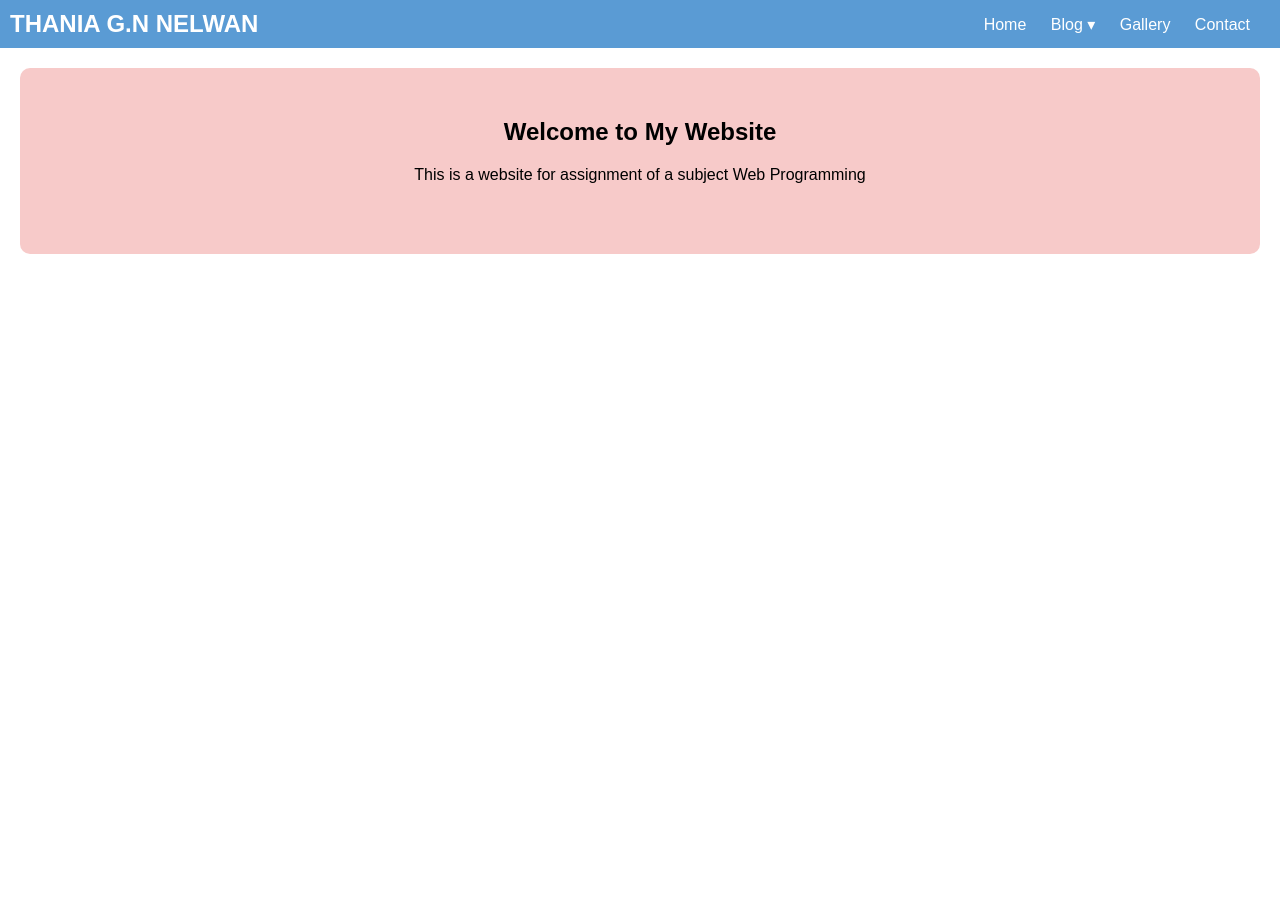
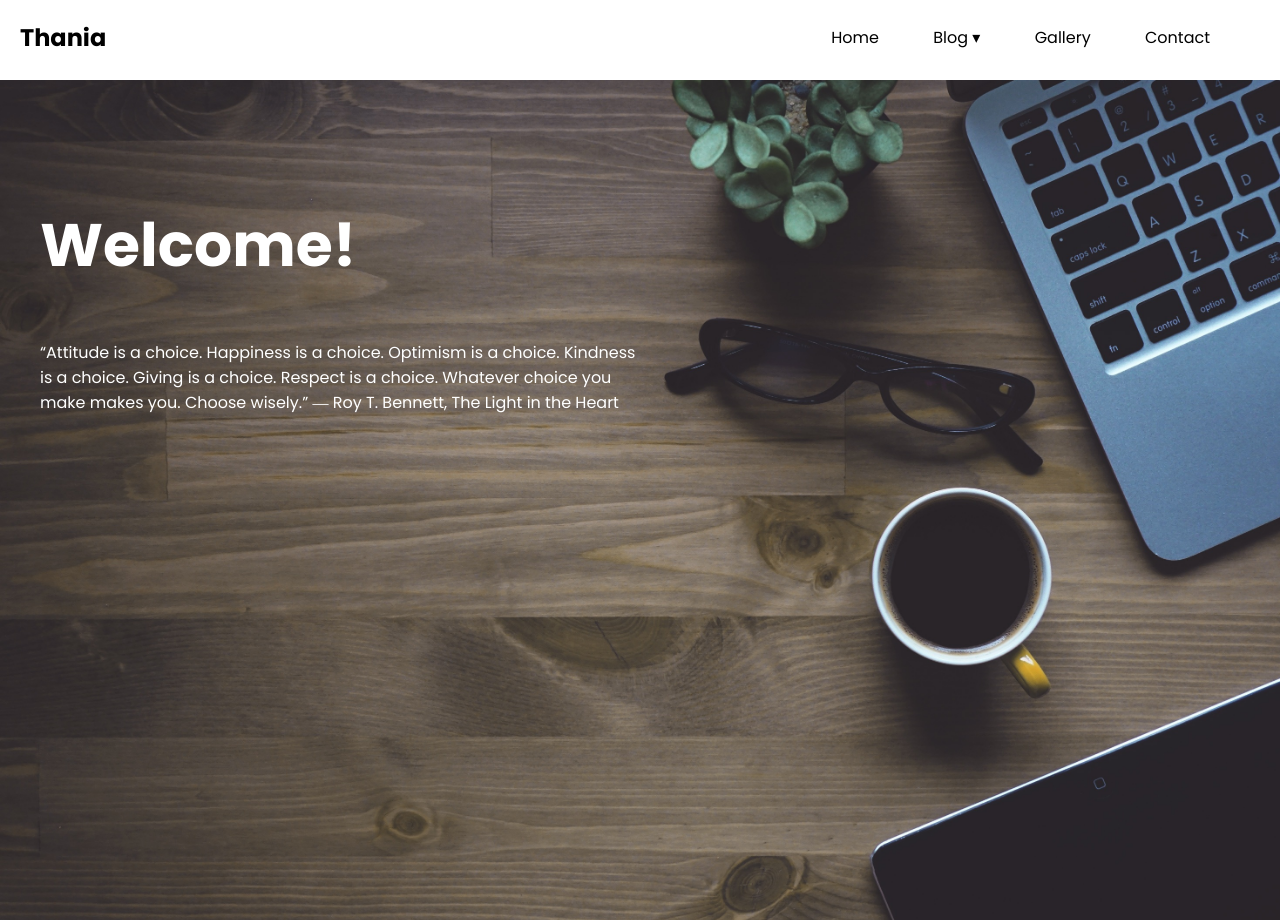
Before and after one commit to thaniagnnelwan/belajarGIT, a PHP site: page / in a window 1280 px wide. Before the commit the page ends 254 px from the top, so only its background shows below. Run offline with PHP 8.4, Linux system fonts and the light colour scheme.

Commit message:
initial commit

```diff
--- a/index.html
+++ b/index.html
@@ -3,19 +3,20 @@
 <head>
     <meta charset="UTF-8">
     <meta name="viewport" content="width=device-width, initial-scale=1.0">
-    <title>Tugas html 2024</title>
+    <title>Personal Homepage | Home | Thania Nelwan - UNSRAT</title>
     <link rel="stylesheet" href="styles.css">
+    <script src="script.js"></script>
 </head>
 <body>
 
     <header>
-    <h2>THANIA G.N NELWAN</h2>
+        <h2>Thania</h2>
         <nav>
             <ul>
                 <li><a href="index.html">Home</a></li>
-            <li class="dropdown">
-                <a class="dropbtn">Blog &#9662;</a>
-                <div class="dropdown-content">
+                <li class="dropdown" id="blog-dropdown">
+                    <a class="dropbtn" onclick="toggleDropdown()">Blog &#9662;</a>
+                    <div class="dropdown-content" id="blog-dropdown-content">
                         <a href="article1.html">Satu Yang Paling Sederhana?</a>
                         <a href="article2.html">Dualitas dan Keselarasan</a>
                         <a href="article3.html">Angka 3</a>
@@ -27,10 +28,13 @@
         </nav>
     </header>
 
-<main>
+<main id="main-content">
     <section class="homepage">
-        <h2>Welcome to My Website</h2>
-        <p>This is a website for assignment of a subject Web Programming</p>
+            <div class="text">
+            <h2 class="h2">Welcome!</h2>
+            <p>“Attitude is a choice. Happiness is a choice. Optimism is a choice. Kindness is a choice. Giving is a choice. Respect is a choice. Whatever choice you make makes you. Choose wisely.”
+                ― Roy T. Bennett, The Light in the Heart</p>
+            </div>
         </section>
 </main>
 
--- /dev/null
+++ b/script.js
@@ -0,0 +1,59 @@
+// Fungsi untuk menerapkan animasi saat halaman dimuat
+document.addEventListener("DOMContentLoaded", function() {
+    // Ambil elemen judul dan deskripsi
+    var title = document.getElementById("title");
+    var description = document.getElementById("description");
+
+    // Atur awal posisi elemen ke luar layar atas
+    title.style.transform = "translateY(-50px)";
+    description.style.transform = "translateY(-50px)";
+    // Atur awal opasitas elemen menjadi 0 (transparan)
+    title.style.opacity = "0";
+    description.style.opacity = "0";
+
+    // Timeout sederhana untuk memberi sedikit jeda sebelum memulai animasi
+    setTimeout(function() {
+        // Animasi elemen masuk dari atas
+        title.style.transition = "transform 0.5s ease, opacity 0.5s ease";
+        title.style.transform = "translateY(0)";
+        title.style.opacity = "1";
+
+        description.style.transition = "transform 0.5s ease, opacity 0.5s ease";
+        description.style.transform = "translateY(0)";
+        description.style.opacity = "1";
+    }, 200); // Jeda 200 milidetik sebelum animasi dimulai
+});
+
+
+function toggleDropdown() {
+    var dropdownContent = document.getElementById("blog-dropdown-content");
+    dropdownContent.classList.toggle("show");
+}
+
+// Menutup dropdown saat klik di luar dropdown
+window.onclick = function(event) {
+    if (!event.target.matches('.dropbtn')) {
+        var dropdowns = document.getElementsByClassName("dropdown-content");
+        var i;
+        for (i = 0; i < dropdowns.length; i++) {
+            var openDropdown = dropdowns[i];
+            if (openDropdown.classList.contains('show')) {
+                openDropdown.classList.remove('show');
+            }
+        }
+    }
+}
+
+document.addEventListener("DOMContentLoaded", function() {
+    const galleryItems = document.querySelectorAll(".gallery-container img");
+
+    galleryItems.forEach(item => {
+        item.addEventListener("mouseover", function() {
+            item.style.transform = "scale(1.2)"; // Mengubah skala gambar saat cursor dilewati
+        });
+
+        item.addEventListener("mouseleave", function() {
+            item.style.transform = "scale(1)"; // Mengembalikan skala gambar ke normal saat cursor meninggalkan gambar
+        });
+    });
+});
--- a/styles.css
+++ b/styles.css
@@ -1,13 +1,15 @@
+@import url('https://fonts.googleapis.com/css2?family=Poppins:wght@400;600;700&display=swap');
+
 body {
-    font-family: Arial, sans-serif;
+    font-family: "Poppins", "sans-serif";
     margin: 0;
     padding: 0;
 }
 
 header {
-    background-color: #5A9BD4; /* Biru Serenity */
-    color: white;
-    padding: 10px;
+    background-color: #fff;
+    color: black;
+    padding: 20px;
     display: flex;
     justify-content: space-between; /* Membuat ruang antara elemen-elemen di header */
     align-items: center; /* Posisikan elemen secara vertikal di tengah */
@@ -25,34 +27,55 @@ nav ul {
 
 nav ul li {
     display: inline;
-    margin-right: 20px;
+    margin-right: 50px;
 }
 
 nav ul li a {
-    color: white;
+    color: black;
     text-decoration: none;
+}
+
+nav ul li a:hover {
+    color: #ad33ff; /* Ubah warna teks saat cursor dilewati */
 }
 
 main {
     padding: 20px;
+    text-align: left;
+    margin-top: 5px;
+    min-height: 100vh;
+    display: flex;
+    background-image: url('workspace.jpg');
+    background-size: cover; /* Membuat gambar latar belakang menutupi seluruh area */
+    position: relative; /* Diperlukan untuk penempatan overlay */
 }
 
 .homepage {
-    background-color: #F7CAC9; /* Soft Pink */
-    padding: 50px;
-    text-align: center;
-    border-radius: 10px;
+    margin-top: 50px;
+    margin-left: -20; /* Menggeser elemen .homepage ke kiri */
+    margin-right: auto; /* Menggeser elemen .homepage ke kanan */
+    max-width: 600px; /* Batasan lebar maksimum untuk teks */
+    padding: 0 20px; /* Menambahkan padding agar teks tidak menyentuh tepi kotak */
 }
 
-.homepage h2 {
-    margin-top: 0;
+.h2{
+    font-size: 60px;
 }
 
 .homepage p {
-    margin-bottom: 20px;
+    margin-bottom: 50px;
 }
 
-/* Tambahkan kode CSS berikut untuk dropdown */
+.text {
+    color: white;
+}
+
+.content {
+    display: flex;
+    justify-content: space-between; /* Membuat ruang antara tulisan dan gambar */
+    align-items: center;
+}
+
 .dropdown {
     position: relative;
     display: inline-block;
```
Also changed, not shown: other parts of styles.css (+18 -12 lines), article1.html (+6 -5 lines), article2.html (+6 -5 lines), article3.html (+6 -5 lines), blog.html (+6 -5 lines), contact.html (+6 -5 lines), gallery.html (+6 -5 lines), flower.jpg (added), workspace.jpg (added). Lines whose indentation alone changed are shown as unchanged.
